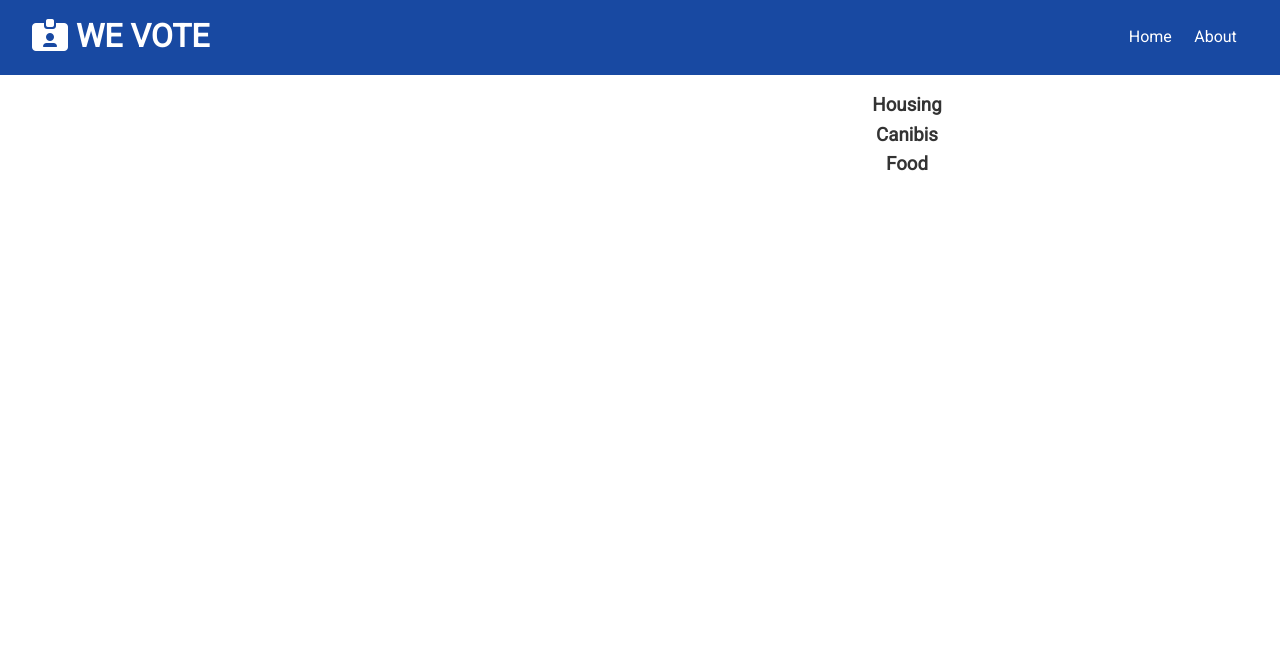
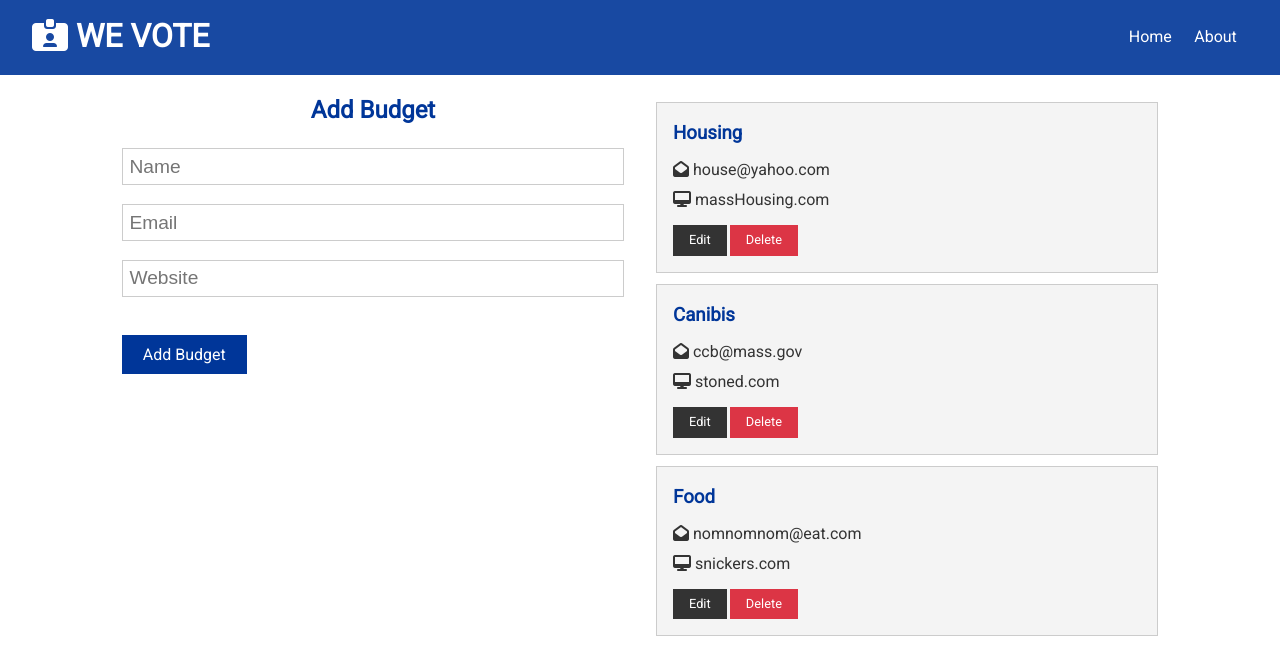
Before and after one commit to Mdo352/deHack-rabbit, a React (Create React App) app in the folder client/: page / in a window 1280 px wide. Shown: the top 658 px of the page. Built offline with nearby package versions, Linux system fonts and the light colour scheme.

Commit message:
hardcoded state - add & delete working

```diff
--- /dev/null
+++ b/client/src/components/budgets/BudgetForm.js
@@ -0,0 +1,40 @@
+import React, { useState, useContext } from 'react';
+import BudgetContext from '../../context/budget/budgetContext';
+
+const BudgetForm = () => {
+    const budgetContext = useContext(BudgetContext);
+
+    const [budget, setBudget] = useState({
+        name: '',
+        email: '',
+        website: ''
+    });
+
+    const { name, email, website } = budget;
+
+    const onChange = e => setBudget({...budget, [e.target.name]: e.target.value });
+
+    const onSubmit = e => {
+        e.preventDefault();
+        budgetContext.addBudget(budget);
+        setBudget({
+            name: '',
+            email: '',
+            website: ''
+        });
+    };
+
+    return (
+        <form onSubmit={onSubmit}>
+            <h2 className='text-primary'>Add Budget</h2>
+            <input type='text' placeholder='Name' name='name' value={name} onChange={onChange} />
+            <input type='email' placeholder='Email' name='email' value={email} onChange={onChange} />
+            <input type='text' placeholder='Website' name='website' value={website} onChange={onChange} />
+            <div>
+                <input type='submit' value='Add Budget' className='btn btn-primary' />
+            </div>
+        </form>
+    )
+}
+
+export default BudgetForm;
--- a/client/src/components/budgets/BudgetItem.js
+++ b/client/src/components/budgets/BudgetItem.js
@@ -0,0 +1,42 @@
+import React, { useContext } from 'react';
+import PropTypes from 'prop-types';
+import BudgetContext from '../../context/budget/budgetContext';
+
+const BudgetItem = ({budget}) => {
+    const budgetContext = useContext(BudgetContext);
+
+    const { deleteBudget, setCurrent, clearCurrent } = budgetContext;
+
+    const {id, name, website, email} = budget;
+
+    const onDelete = () => {
+        deleteBudget(id);
+        clearCurrent();
+    };
+
+    return (
+        <div className='card bg-light'>
+            <h3 className='text-primary text-left'>
+                {name} {' '}
+            </h3>
+            <ul className='list'>
+                {email && (<li>
+                    <i className='fas fa-envelope-open'></i> {email}
+                </li>)}
+                {website && (<li>
+                    <i className='fas fa-desktop'></i> {website}
+                </li>)}
+            </ul>
+            <p>
+                <button className='btn btn-dark btn-sm' onClick={()=> setCurrent(budget)}>Edit</button>
+                <button className='btn btn-danger btn-sm' onClick={onDelete}>Delete</button>
+            </p>
+        </div>
+    )
+}
+
+BudgetItem.propTypes = {
+    budget: PropTypes.object.isRequired
+}
+
+export default BudgetItem;
--- a/client/src/components/budgets/Budgets.js
+++ b/client/src/components/budgets/Budgets.js
@@ -1,4 +1,5 @@
 import React, { Fragment, useContext } from 'react';
+import BudgetItem from '../budgets/BudgetItem';
 import BudgetContext from '../../context/budget/budgetContext';
 
 const Budgets = () => {
@@ -8,7 +9,7 @@ const Budgets = () => {
     return (
         <Fragment>
             {budgets.map(budget => (
-                <h3 key={budget.id}>{budget.name}</h3>
+                <BudgetItem key={budget.id} budget={budget} />
             ))}
         </Fragment>
     )
--- a/client/src/components/pages/Home.js
+++ b/client/src/components/pages/Home.js
@@ -1,10 +1,13 @@
 import React from 'react';
 import Budgets from '../budgets/Budgets';
+import BudgetForm from '../budgets/BudgetForm';
 
 const Home = () => {
     return (
         <div className='grid-2'>
-            <div>{}</div>
+            <div>
+                <BudgetForm />
+            </div>
             <div>
                 <Budgets />
             </div>
--- a/client/src/context/budget/BudgetState.js
+++ b/client/src/context/budget/BudgetState.js
@@ -1,5 +1,5 @@
 import React, { useReducer } from 'react';
-import uuid from 'uuid';
+import {v4 as uuid} from 'uuid';
 import BudgetContext from './budgetContext';
 import budgetReducer from './budgetReducer';
 import {
@@ -33,18 +33,32 @@ const BudgetState = props => {
                 email: 'nomnomnom@eat.com',
                 website: 'snickers.com'
             }
-        ]
+        ],
+        current: null
     };
 
     const [state, dispatch] = useReducer(budgetReducer, initialState);
 
     // Add Budget
+    const addBudget = budget => {
+        budget.id = uuid();
+        dispatch({ type:ADD_BUDGET, payload: budget });
+    };
 
     // Delete Budget
+    const deleteBudget = id => {
+        dispatch({ type:DELETE_BUDGET, payload: id });
+    };
 
     // Set Current Budget
+    const setCurrent = budget => {
+        dispatch({ type:SET_CURRENT, payload: budget });
+    };
 
     // Clear Current Budget
+    const clearCurrent = () => {
+        dispatch({ type:CLEAR_CURRENT });
+    };
 
     // Update Budget
 
@@ -55,7 +69,12 @@ const BudgetState = props => {
     return (
         <BudgetContext.Provider
             value= {{
-                budgets : state.budgets
+                budgets : state.budgets,
+                current : state.current,
+                addBudget,
+                deleteBudget,
+                setCurrent,
+                clearCurrent
             }}
         >
             { props.children}
--- a/client/src/context/budget/budgetReducer.js
+++ b/client/src/context/budget/budgetReducer.js
@@ -0,0 +1,36 @@
+import {
+    ADD_BUDGET,
+    DELETE_BUDGET,
+    SET_CURRENT,
+    CLEAR_CURRENT,
+    UPDATE_BUDGET,
+    FILTER_BUDGETS,
+    CLEAR_FILTER
+} from '../types';
+
+export default ( state, action ) => {
+    switch(action.type) {
+        case ADD_BUDGET:
+            return {
+                ...state,
+                budgets: [...state.budgets, action.payload]
+            };
+        case DELETE_BUDGET:
+            return {
+                ...state,
+                budgets: state.budgets.filter(budget => budget.id !== action.payload)
+            };
+        case SET_CURRENT:
+            return {
+                ...state,
+                current: action.payload
+            };
+        case CLEAR_CURRENT:
+            return {
+                ...state,
+                current: null
+            };
+        default:
+            return state;
+    }
+}
```
